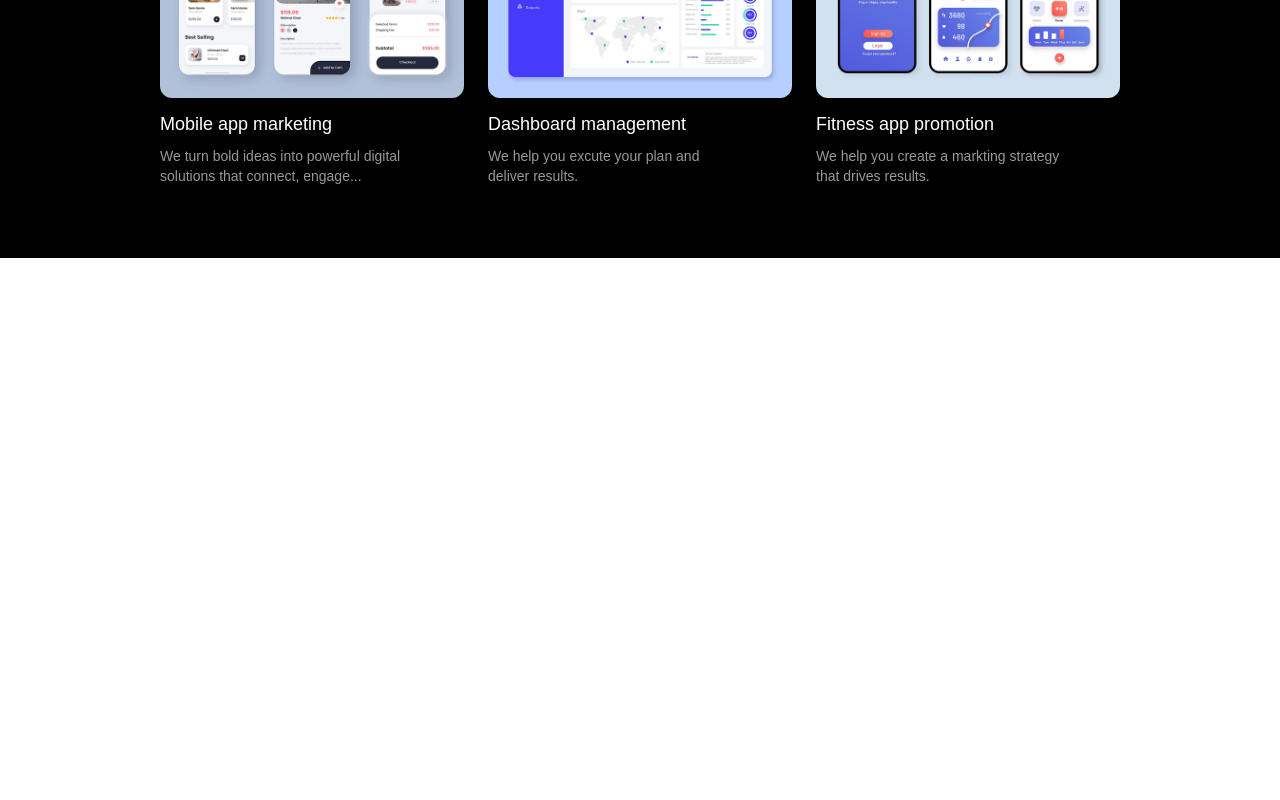
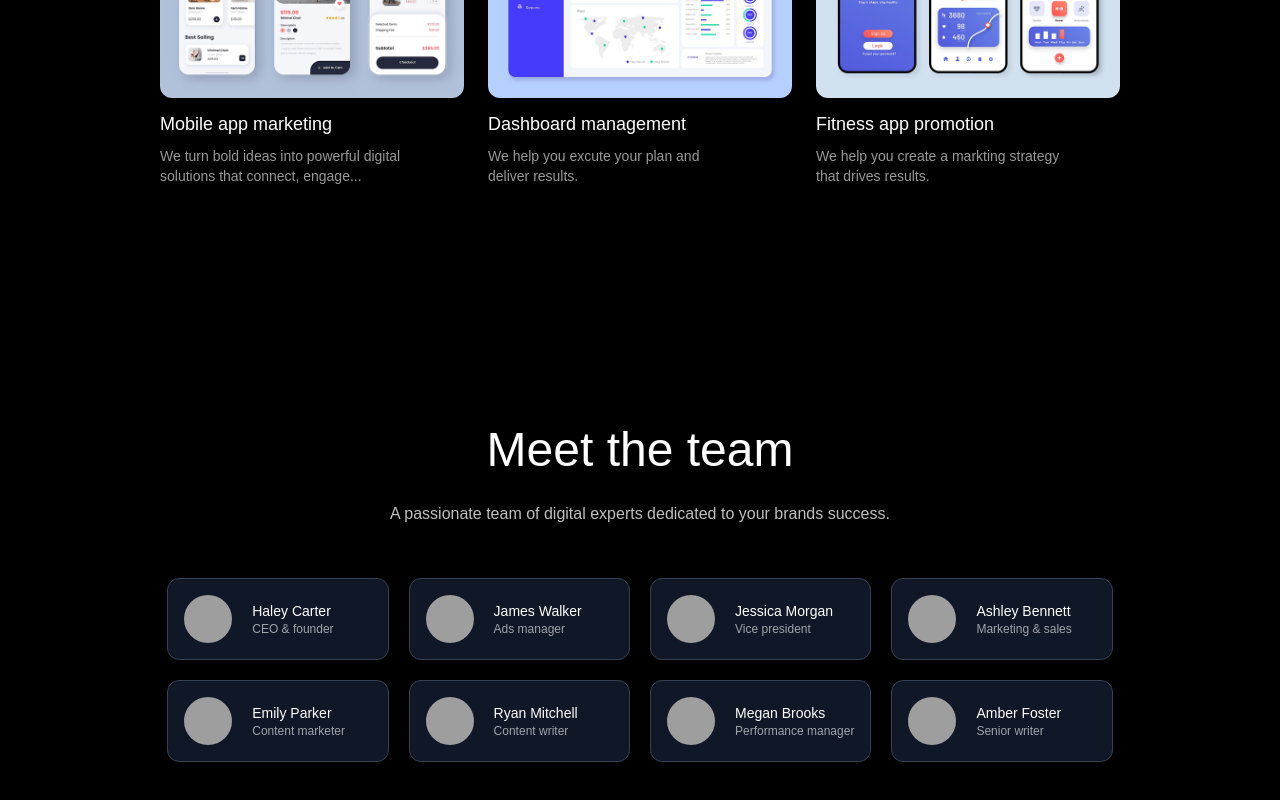
Before and after one commit to retagsaad/agency.ai, a React (Vite) app: page / in a window 1280 px wide. Shown: the part 2331-3131 px from the top of the page. Before the commit the page ends 2589 px from the top, so only its background shows below. Built offline with nearby package versions, Linux system fonts and the light colour scheme; grey boxes are pictures that could not be loaded.

Commit message:
team page

```diff
--- a/src/components/TeamPage.jsx
+++ b/src/components/TeamPage.jsx
@@ -1,10 +1,33 @@
-import React from 'react'
-import assets from '../assets/assets'
-
+import React from "react";
+import assets from "../assets/assets";
+import { teamData } from "../assets/assets";
 function teamPage() {
   return (
-    <div>teamPage</div>
-  )
+    <div
+      id="team"
+      className="flex flex-col items-center gap-7 px-4 sm:px-12 lg:px-24 xl:px-40 pt-30 text-gray-800 dark:text-white"
+    >
+      <div className="relative flex flex-col items-center gap-7 px-4 sm:px-12 lg:px-24 xl:px-40 pt-30 text-gray-700 dark:text-white">
+        <h1 className="text-3xl sm:text-5xl font-medium">Meet the team</h1>
+        <p className="max-w-lg text-center text-gray-500 dark:text-white/75 mb-6">
+          A passionate team of digital experts dedicated to your brands success.
+        </p>
+        </div>
+        <div className="grid grid-cols-2 ms:grid-cols-3 xl:grid-cols-4 gap-5">
+        {teamData.map(({name,image,title ,index})=>(
+          <div key={index} className="flex max-sm:flex-col items-center gap-5 p-4 rounded-xl border border-gray-100 dark:border-gray-700 bg-white dark:bg-gray-900 shadow-gray-100 dark:shadow-white/5 hover:scale-103 transition-all duration-400">
+            <img src={image} className="w-12 h-12 rounded-full" />
+            <div className="flex-1">
+            <h4 className="font-bold text-sm">{name}</h4>
+            <p className="text-xs opacity-60">{title}</p>
+            </div>
+
+          </div>
+      ))}
+      </div>
+
+    </div>
+  );
 }
 
-export default teamPage
+export default teamPage;
```
